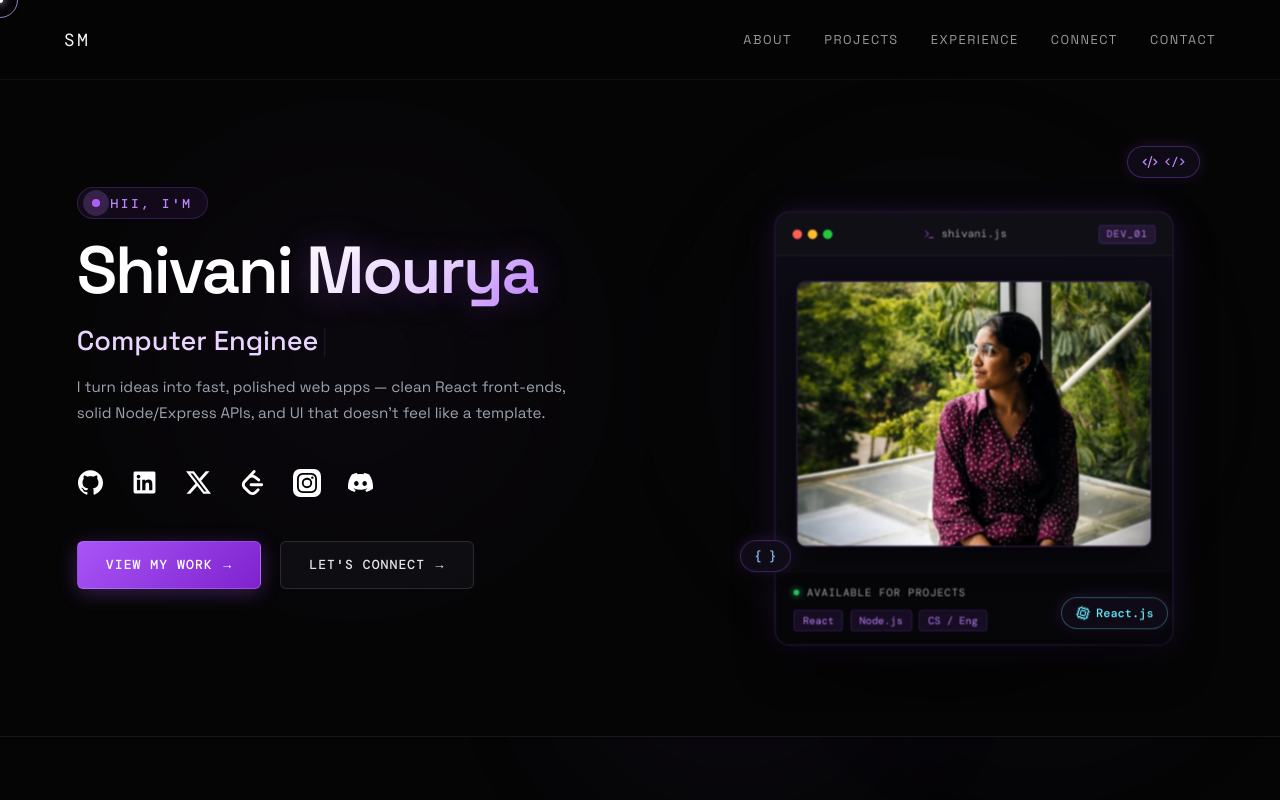
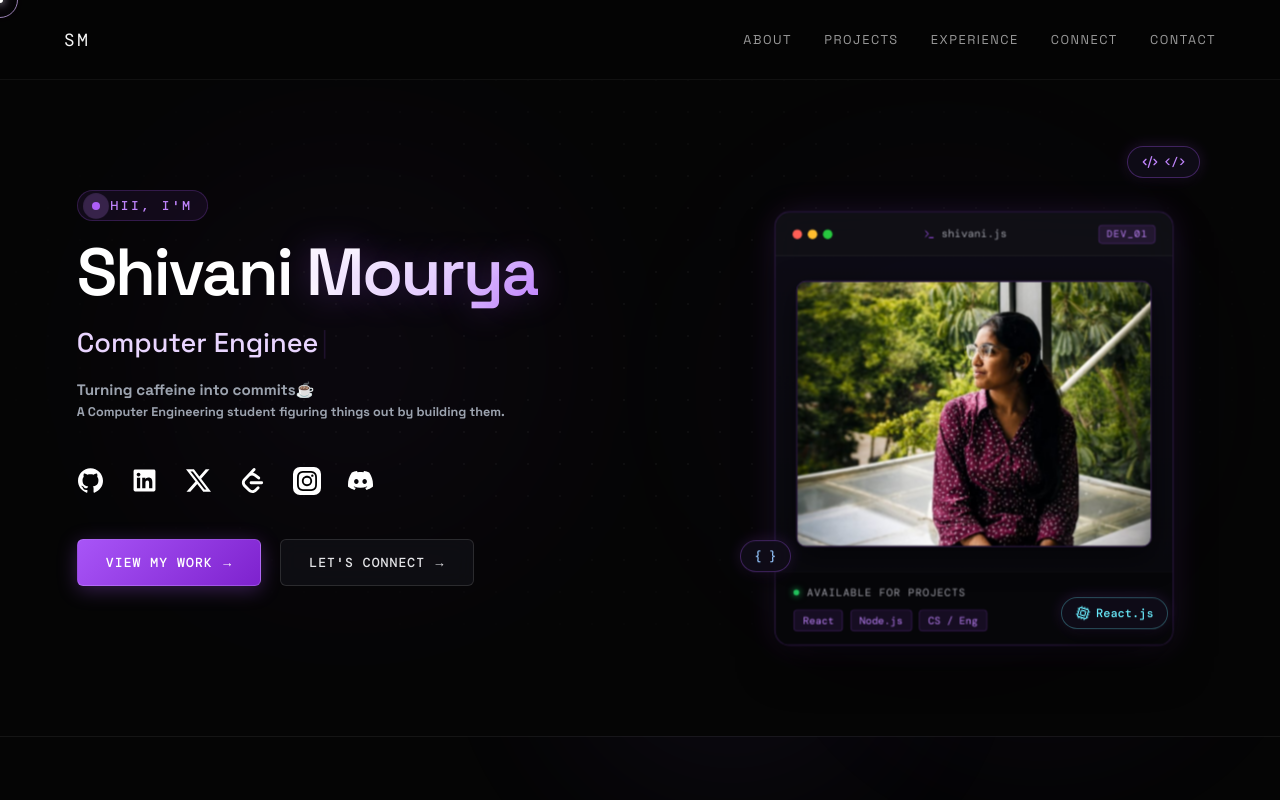
Before and after one commit to shivanimourya2/Devfolio, a React (Vite) app: page / in a window 1280 px wide. Shown: the top 800 px of the page. Built offline with nearby package versions, Linux system fonts and the light colour scheme; a web font is replaced by a local one.

Commit message:
added description

```diff
--- a/src/components/Hero.jsx
+++ b/src/components/Hero.jsx
@@ -313,9 +313,8 @@ useEffect(() => {
 
           {/* Description */}
           <p className="hero-description">
-            I turn ideas into fast, polished web apps —
-            clean React front-ends, solid Node/Express APIs,
-            and UI that doesn't feel like a template.
+            <h4>Turning caffeine into commits☕</h4>
+           <h5>A Computer Engineering student figuring things out by building them.</h5>
           </p>
 
           {/* =========================
```
